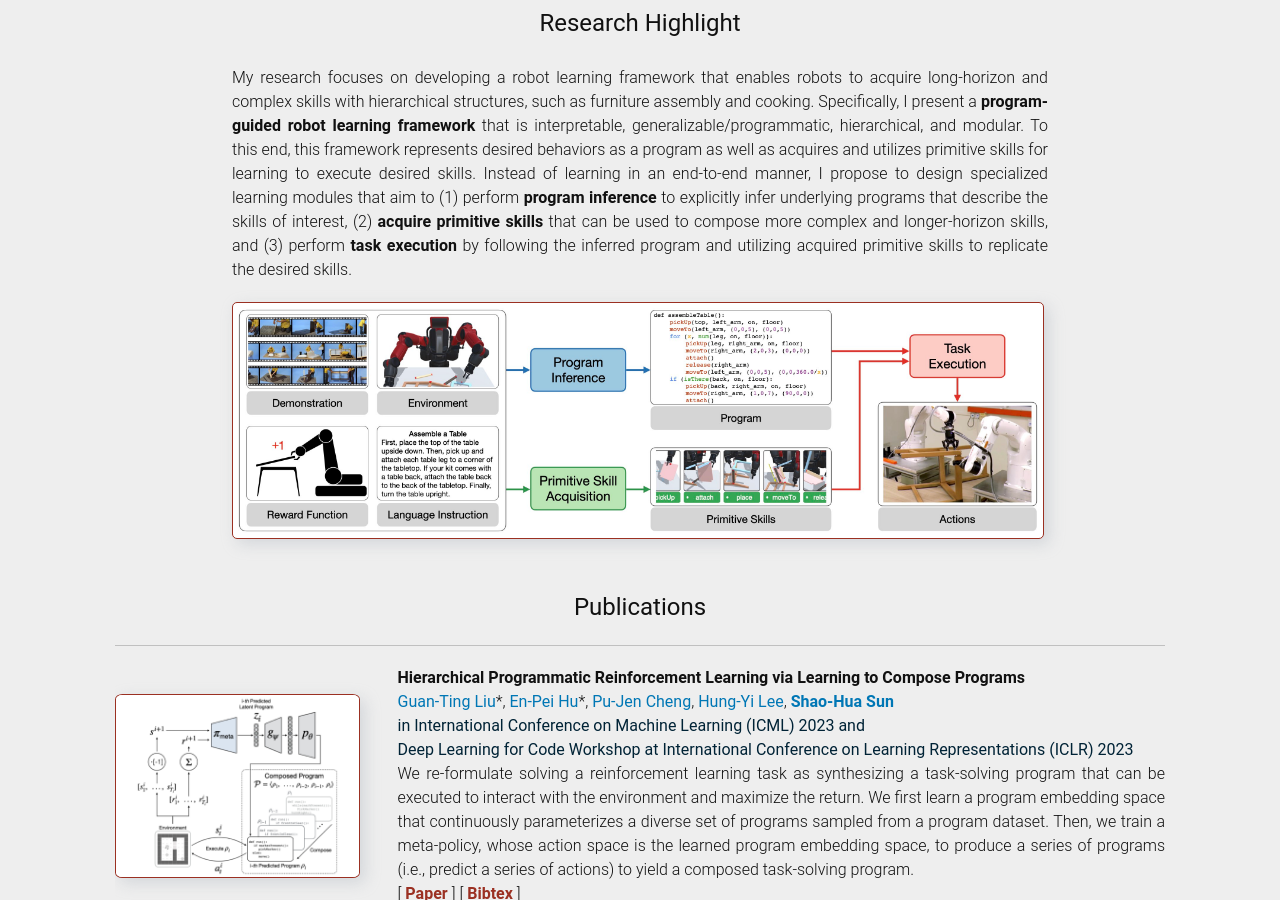
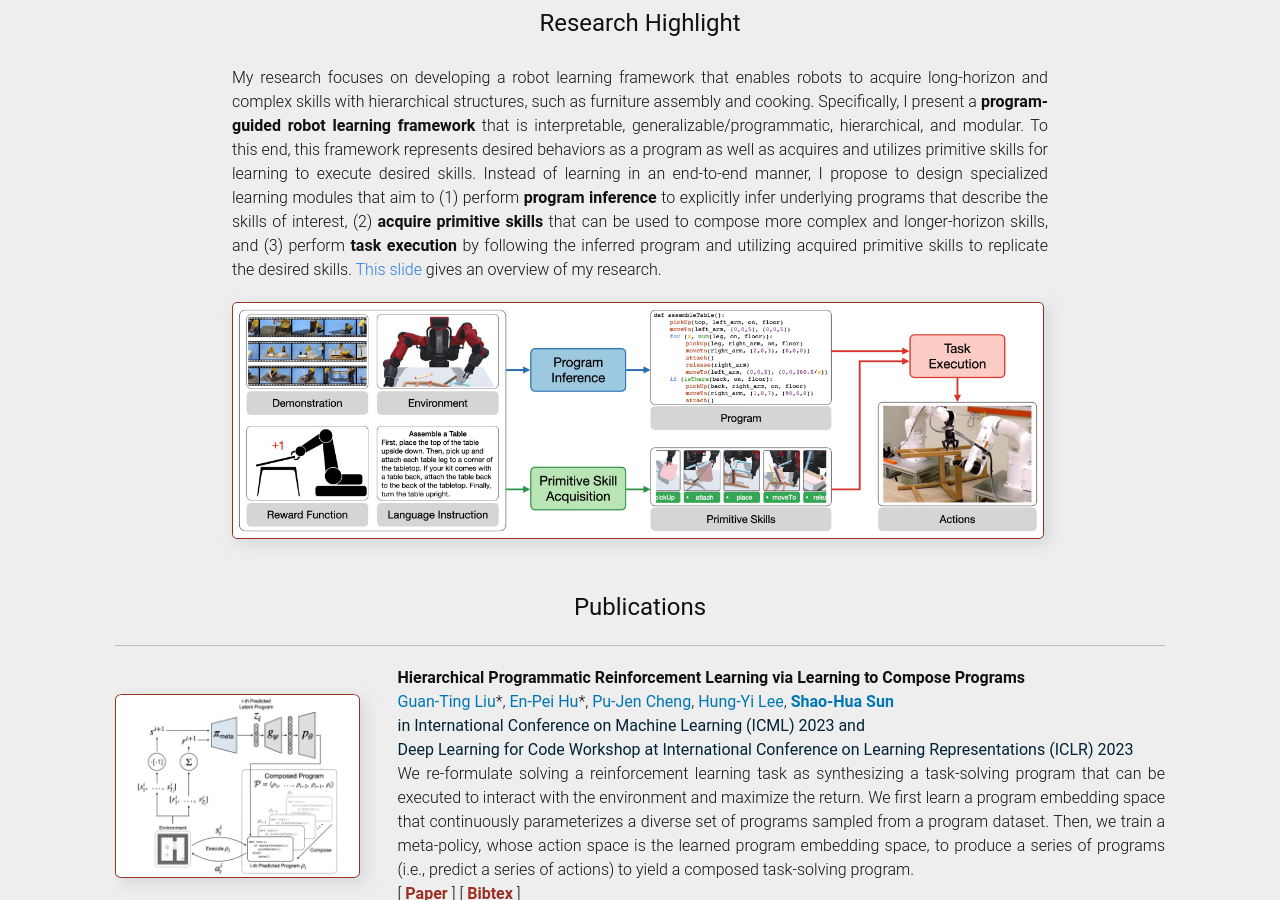
Before and after one commit to shaohua0116/shaohua0116.github.io, a Jekyll site: the page built from index.html, in a window 1280 px wide and 900 px high, scrolled down 836 px. Built offline with Jekyll 4.4.1, drawn with Linux system fonts in a browser that asks for light colours; some web fonts are replaced.

Commit message:
ml lecture talk

```diff
--- a/_data/bio.yml
+++ b/_data/bio.yml
@@ -12,7 +12,7 @@ normal:
   content:
     me: "I am an <strong>Assistant Professor</strong> at <strong>National Taiwan University (NTU)</strong> with a joint appointment in <strong>the Department of Electrical Engineering</strong> and <strong>the Graduate Institute of Communication Engineering</strong>. Prior to joining NTU, I recently completed my Ph.D. in Computer Science at the University of Southern California, where I worked in the <a href='http://clvrai.com/' target='_blank'>Cognitive Learning for Vision and Robotics Lab (CLVR)</a>. Before that, I received my B.S. degree in Electrical Engineering from NTU. My research interests span <strong>Robot Learning</strong>, <strong>Reinforcement Learning</strong>, <strong>Machine Learning</strong>, and <strong>Program Synthesis</strong>."
     hiring: "<p><span style='color: #902a1f;'><strong>Hiring news</strong></span>: I am looking for students interested in robot learning, reinforcement learning, machine learning, program synthesis, or related areas. Specifically, I am hiring <strong>M.S.</strong> and <strong>Ph.D. students</strong> admitted to the Data Science and Smart Networking Group at the Graduate Institute of Communication Engineering (電信所丙組/資料科學與智慧網路組) or the Data Science Degree Program (資料科學學位學程) at NTU. Also, I am seeking <strong>undergraduate students</strong>, <strong>research assistants</strong>, and <strong>visiting students/scholars</strong> with different experience levels.
-    If you are interested in joining my group, please first check out <a href='https://drive.google.com/file/d/1INWuY1oYVQvc0ycZi5kjvRuGfGudUU-6/view?usp=share_link' target='_blank'>this slide</a> and contact me at <a href = 'mailto: shaohuas@ntu.edu.tw'>shaohuas@ntu.edu.tw</a> with your CV and transcript.</p>"
+    If you are interested in joining my group, please first check out <a href='https://drive.google.com/file/d/13sMz1IDjLUrrZpF4c7_vz7HEaeuBWUww/view?usp=share_link' target='_blank'>this slide</a> and contact me at <a href = 'mailto: shaohuas@ntu.edu.tw'>shaohuas@ntu.edu.tw</a> with your CV and transcript.</p>"
     taai_ai_forum: "<p><span style='color: #902a1f;'><strong>Talk</strong></span>: I gave a talk at <a href='https://aiforum2023.cs.nthu.edu.tw/'>TAAI AI Forum 2023</a> on <a href='/talk/TAAI_AI_Forum_2023.pdf'>Learning to Synthesize Programs as Interpretable and Generalizable Reinforcement Learning Policies</a>, covering our works that re-formulate solving reinforcement Learning tasks as program synthesis problems."
 
 
--- a/_data/research.yml
+++ b/_data/research.yml
@@ -1,2 +1,2 @@
 date: "Jan 2023"
-abstract: "My research focuses on developing a robot learning framework that enables robots to acquire long-horizon and complex skills with hierarchical structures, such as furniture assembly and cooking. Specifically, I present a <strong>program-guided robot learning framework</strong> that is interpretable, generalizable/programmatic, hierarchical, and modular. To this end, this framework represents desired behaviors as a program as well as acquires and utilizes primitive skills for learning to execute desired skills. Instead of learning in an end-to-end manner, I propose to design specialized learning modules that aim to (1) perform <strong>program inference</strong> to explicitly infer underlying programs that describe the skills of interest, (2) <strong>acquire primitive skills</strong> that can be used to compose more complex and longer-horizon skills, and (3) perform <strong>task execution</strong> by following the inferred program and utilizing acquired primitive skills to replicate the desired skills."
+abstract: "My research focuses on developing a robot learning framework that enables robots to acquire long-horizon and complex skills with hierarchical structures, such as furniture assembly and cooking. Specifically, I present a <strong>program-guided robot learning framework</strong> that is interpretable, generalizable/programmatic, hierarchical, and modular. To this end, this framework represents desired behaviors as a program as well as acquires and utilizes primitive skills for learning to execute desired skills. Instead of learning in an end-to-end manner, I propose to design specialized learning modules that aim to (1) perform <strong>program inference</strong> to explicitly infer underlying programs that describe the skills of interest, (2) <strong>acquire primitive skills</strong> that can be used to compose more complex and longer-horizon skills, and (3) perform <strong>task execution</strong> by following the inferred program and utilizing acquired primitive skills to replicate the desired skills. <a href='https://drive.google.com/file/d/1Jwh59RQwYUQo9NNSE12oxA-mtbKq-9QD/view?usp=share_link' target='_blank'>This slide</a> gives an overview of my research."
```
